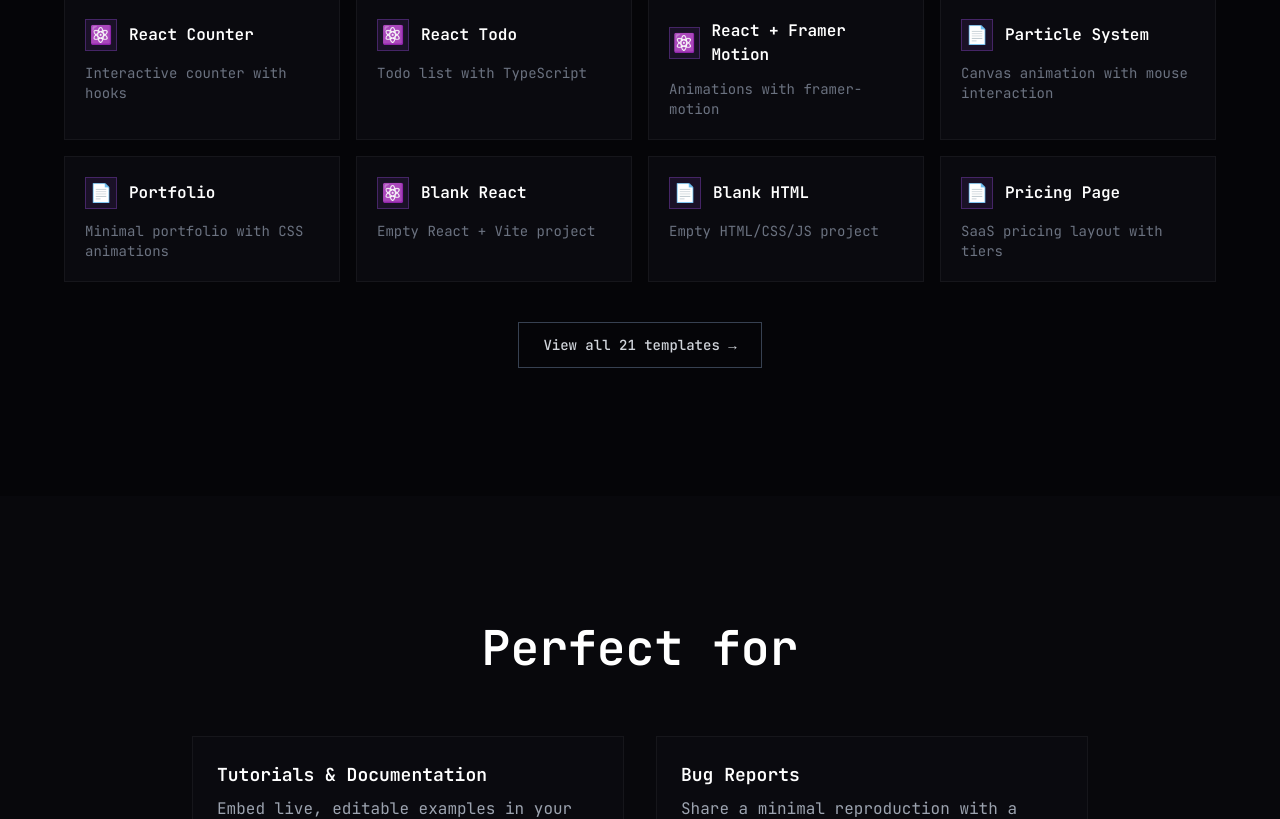
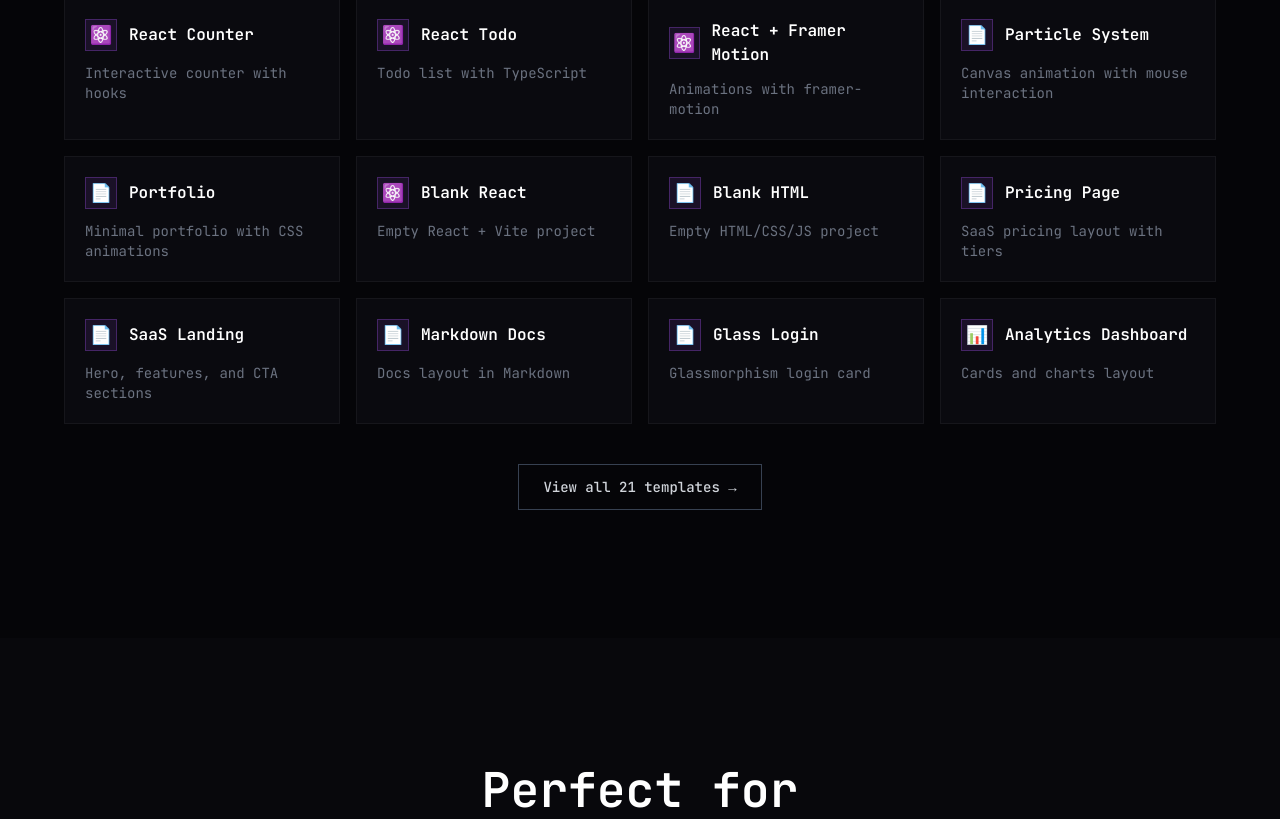
Before and after one commit to WickTheThird/bumbu_journal, a React (Vite) app in the folder frontend/: page / in a window 1280 px wide. Shown: the part 2731-3550 px from the top of the page. Built offline with nearby package versions, Linux system fonts and the light colour scheme.

Commit message:
Show 12 templates on landing page

```diff
--- a/frontend/src/pages/Landing.tsx
+++ b/frontend/src/pages/Landing.tsx
@@ -390,7 +390,7 @@
           </div>
 
           <div className="grid sm:grid-cols-2 lg:grid-cols-3 xl:grid-cols-4 gap-4">
-            {TEMPLATES.slice(0, 8).map((template) => (
+            {TEMPLATES.slice(0, 12).map((template) => (
               <Link
                 key={template.id}
                 to={`/ide#${encodeWorkspace(template.workspace)}`}
```
